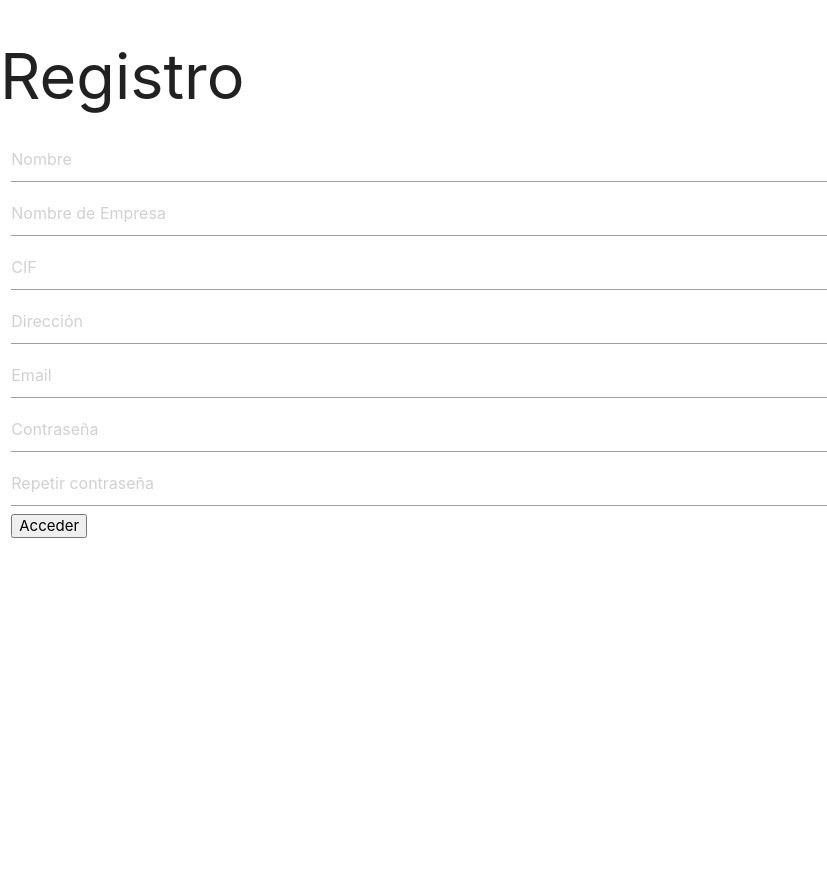
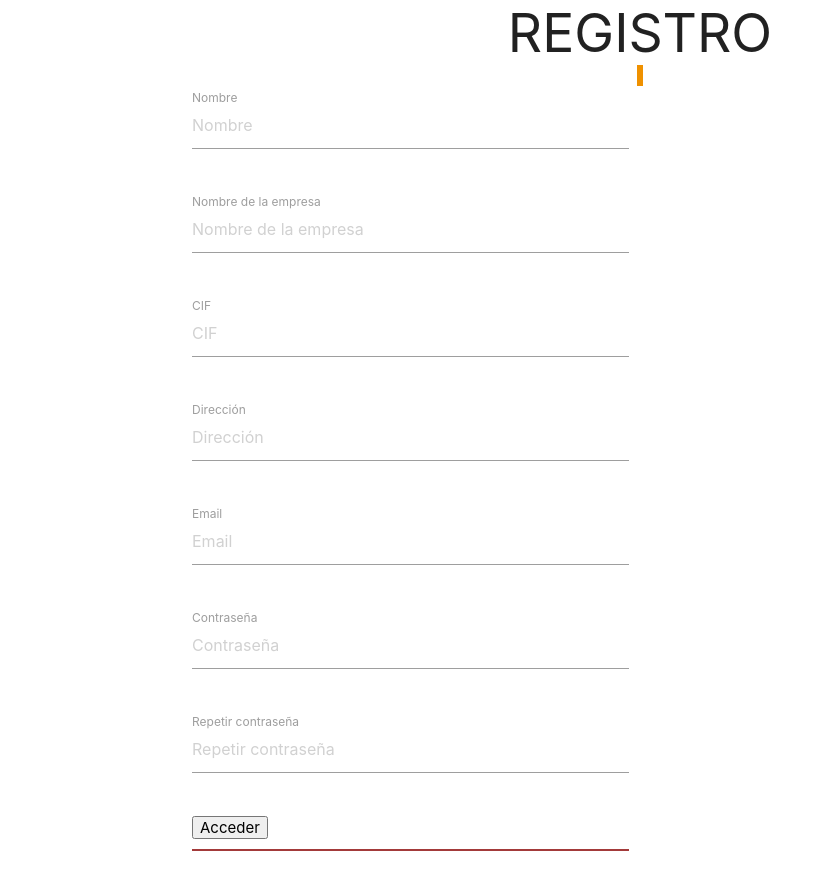
Before and after one commit to JuSaVi10/2akuchen-a3, a PHP site: page /registro.php in a window 1280 px wide. Shown: the whole page, without its empty margins (0-827 px from the left). Before the commit the page ends 538 px from the top, so only its background shows below. Run offline with PHP 8.4, Linux system fonts and the light colour scheme.

Commit message:
Cambios del diseño

```diff
--- a/conexion.php
+++ b/conexion.php
@@ -3,7 +3,7 @@
 
 $host = 'localhost';
 $user = 'root';
-$pass = '';
+$pass = 'root';
 $db = 'usuarios';
 
 $con = mysqli_connect($host,$user,$pass,$db);
--- /dev/null
+++ b/css/css_registro.css
@@ -0,0 +1,32 @@
+.class_h2{
+    text-align: center;
+}
+h2{
+    margin: 0;
+    padding: 0;
+    line-height: normal;
+}
+.uvc-heading-spacer{
+    margin: 0 auto;
+    padding: 0;
+    position: relative;
+    overflow: hidden;
+}
+.uvc-headings-line{
+    border-style: solid;
+    border-bottom-width: 1px;
+    border-color: rgb(239, 145, 0);
+    width: 1px;
+    margin: 0 auto;
+}
+  .bar {
+    margin-top: 10px;
+    color: #333;
+    background: #fafafa;
+    border: 1px solid #ccc;
+  }
+  .error {
+    color: #ba3939;
+    background: #ffe0e0;
+    border: 1px solid #a33a3a;
+  }
--- a/registro.php
+++ b/registro.php
@@ -19,6 +19,7 @@ if(!empty($_POST))
         $email = $_POST['email'];
         $password =$_POST['password'];
         $password2 = $_POST['password2'];
+
     }else{
         include_once "conexion.php";
         $nombre =  $_POST['nombre'] ;
@@ -34,6 +35,17 @@ if(!empty($_POST))
         if($result > 0){
             $alert = '<p class = "msg_error">El correo o el cif ya está registrado.</p>';
         }else{
+            $patronCIP= "/^([ABCDEFGHJKLMNPQRSUVW])(\d{7})([0-9A-J])$/";
+            if(!preg_match($patronCIP,$_POST['cif'])){
+                $nombre =  $_POST['nombre'] ;
+                $empresa =$_POST['nombre_empresa'];
+                $cif = $_POST['cif'];
+                $direccion = $_POST['direccion'];
+                $email = $_POST['email'];
+                $password =$_POST['password'];
+                $password2 =$_POST['password2'];
+                $alert = '<p class = "msg_error">Contenido del cif no es válido</p><br>';
+            }
             if($password == $password2){
             $query_insert = mysqli_query($con, "INSERT INTO tabla_usuarios(nombre,nombre_empresa,cif,direccion,email,password)VALUES('$nombre','$empresa','$cif','$direccion','$email','$password')");
             }else{
@@ -53,19 +65,7 @@ if(!empty($_POST))
             }
         }
     }
-    if(isset($_POST['bbtn_enviar'])){
-        $patronCIP= "/^([ABCDEFGHJKLMNPQRSUVW])(\d{7})([0-9A-J])$/";
-    if(!preg_match($patronCIP,$_POST['cif'])){
-        $nombre =  $_POST['nombre'] ;
-        $empresa =$_POST['nombre_empresa'];
-        $cif = $_POST['cif'];
-        $direccion = $_POST['direccion'];
-        $email = $_POST['email'];
-        $password =$_POST['password'];
-        $password2 =$_POST['password2'];
-        $alert = '<p class = "msg_error">Contenido del cif no es válido</p><br>';
-    }
-}
+
 
 }
 
@@ -77,28 +77,83 @@ if(!empty($_POST))
     <meta http-equiv="X-UA-Compatible" content="IE=edge">
     <meta name="viewport" content="width=device-width, initial-scale=1.0">
     <link rel="stylesheet" href="https://cdnjs.cloudflare.com/ajax/libs/materialize/1.0.0/css/materialize.min.css">
+    <link rel="stylesheet" type ="text/css" href="css/css_registro.css" screen = "all" />
 
 <!-- Compiled and minified JavaScript -->
 <script src="https://cdnjs.cloudflare.com/ajax/libs/materialize/1.0.0/js/materialize.min.js"></script>
     <title>Registro</title>
 </head>
 <body>
-    <h1>Registro</h1>
+    <div class="class_h2">
+        <h2 style="font-weight:normal;">REGISTRO</h2>
+        <div class="uvc-heading-spacer line_only" >
+            <span class="uvc-headings-line" ></span>
+        </div>
+    </div>
 
-    <div class="row">
+<div class = "container">
 
-    <form id="registro" class="col s12" action="" method="post">
-    <input type="text" placeholder="Nombre" name="nombre" value="<?php echo $nombre?>">
-    <input type="text" placeholder="Nombre de Empresa" name="nombre_empresa" value="<?php echo $empresa?>">
-    <input type="text" placeholder="CIF" name="cif" value="<?php echo $cif?>">
-    <input type="text" placeholder="Dirección" name="direccion" value="<?php echo $direccion?>">
-    <input type="email" placeholder="Email" name="email" value="<?php echo $email?>">
-    <input type="password" placeholder="Contraseña" name="password" value="<?php echo $password?>">
-    <input type="password" placeholder="Repetir contraseña" name="password2" value="<?php echo $password2?>">
-    <input type="submit" value="Acceder" name="bbtn_enviar">
-    </form>
+        <form id="registro" class="col s12" action="" method="post">
+        <div class="row">
+            <div class="input-field col s6">
+                <input placeholder="Nombre" name="nombre" class="nombre" type="text" value="<?php echo $nombre?>">
+                <label for="nombre">Nombre</label>
+            </div>
+        </div>
 
-    <div class="alert"> <?php echo isset($alert) ? $alert : '' ?></div>
+        <div class="row">
+            <div class="input-field col s6">
+            <input placeholder="Nombre de la empresa" name="nombre_empresa" type="text" value="<?php echo $empresa?>">
+            <label for="nombre_empresa">Nombre de la empresa</label>
+            </div>
+        </div>
+
+        <div class="row">
+            <div class="input-field col s6">
+            <input placeholder="CIF" name="cif" type="text" value="<?php echo $cif?>">
+            <label for="cif">CIF</label>
+            </div>
+        </div>
+
+        <div class="row">
+            <div class="input-field col s6">
+            <input placeholder="Dirección" name="direccion" type="text" value="<?php echo $direccion?>">
+            <label for="direccion">Dirección</label>
+            </div>
+        </div>
+
+        <div class="row">
+            <div class="input-field col s6">
+            <input placeholder="Email" name="email" type="text" value="<?php echo $email?>">
+            <label for="email">Email</label>
+            </div>
+        </div>
+
+        <div class="row">
+            <div class="input-field col s6">
+            <input placeholder="Contraseña" name="password" type="password" value="<?php echo $password?>">
+            <label for="password">Contraseña</label>
+            </div>
+        </div>
+
+        <div class="row">
+            <div class="input-field col s6">
+            <input placeholder="Repetir contraseña" name="password2" type="password" value="<?php echo $password2?>">
+            <label for="password2">Repetir contraseña</label>
+            </div>
+        </div>
+        <input type="submit" value="Acceder" name="bbtn_enviar">
+
+        <div class="row">
+            <div class="col s6">
+            <div class="bar error"> <?php echo isset($alert) ? $alert : '' ?></div>
+            </div>
+        </div>
+
+        </form>
+    </div>
+
+
 
 </body>
 </html>
```
